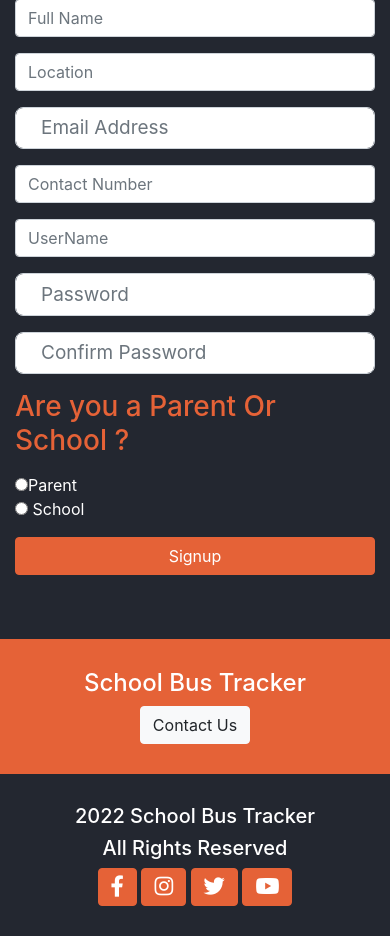
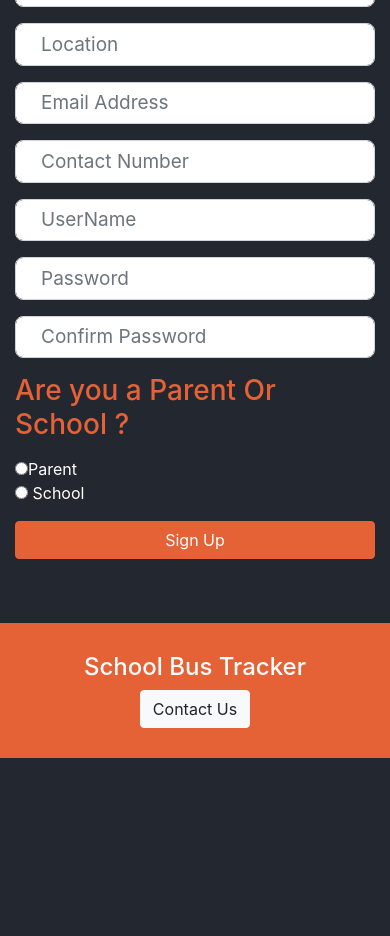
Before and after one commit to samratiam/SAHAS, a Django app: page /accounts/register/ in a window 390 px wide. Shown: the part 643-1579 px from the top of the page. After the commit the page ends 1401 px from the top, so only its background shows below. Run offline with Django 3.2, Linux system fonts and the light colour scheme.

Commit message:
Added some designs

```diff
--- a/templates/accounts/login.html
+++ b/templates/accounts/login.html
@@ -13,7 +13,7 @@
 	<div class="row">
 		<div class="col-md-6">
 			<img
-				src="{% static '/SchoolBusTracker/static/assets/images/main-page.svg' %}"
+				src="{% static './assets/images/main-page.svg' %}"
 				class="img-fluid"
 				alt="img"
 			/>
@@ -23,6 +23,7 @@
 			<div class="form-group">
 				<input
 					name="username"
+					type="text"
 					class="form-control"
 					placeholder="User Name"
 					required
@@ -40,7 +41,7 @@
 			</div>
 
 			<button type="submit" class="btn btn-accent form-btn w-100 mt-3 mb-3">
-				Signin
+				Sign In
 			</button>
 			<!-- <div class="text-center">
           OR
--- a/templates/accounts/register.html
+++ b/templates/accounts/register.html
@@ -1,7 +1,7 @@
 {% extends 'base.html' %} {% load static %} {% block content %}
 
 <main class="register container">
-	<h1 class="text-center mt-5 mb-5">Register</h1>
+	<h1 class="text-center mt-4 mb-5">Register</h1>
 
 	<!-- Include message.html to display error message  -->
 	<div class="row">
@@ -25,6 +25,7 @@
 			<div class="form-group">
 				<input
 					name="fullname"
+					type="text"
 					class="form-control"
 					placeholder="Full Name"
 					required
@@ -33,6 +34,7 @@
 			<div class="form-group">
 				<input
 					name="location"
+					type="text"
 					class="form-control"
 					placeholder="Location"
 					required
@@ -50,7 +52,7 @@
 			<div class="form-group">
 				<input
 					name="phone"
-					type="number"
+					type="text"
 					class="form-control"
 					placeholder="Contact Number"
 					required
@@ -61,6 +63,7 @@
 					name="username"
 					class="form-control"
 					placeholder="UserName"
+					type="text"
 					required
 				/>
 			</div>
@@ -98,7 +101,7 @@
 				School </br>
 
 			<button type="submit" class="btn btn-accent form-btn w-100 mt-3 mb-3">
-				Signup
+				Sign Up
 			</button>
 			<!-- <div class="text-center">
           OR
--- a/templates/includes/footer.html
+++ b/templates/includes/footer.html
@@ -12,30 +12,4 @@
 			</div>
 		</div>
 	</div>
-	<div class="container">
-		<div class="row">
-			<div class="col-md-4 text-lg-left text-center">
-				<h5>2022 School Bus Tracker</h5>
-			</div>
-			<div class="col-md-4 text-lg-center text-center">
-				<h5>All Rights Reserved</h5>
-			</div>
-			<div class="col-md-4 text-lg-right text-center">
-				<div>
-					<button class="btn btn-accent">
-						<i class="fab fa-facebook-f fa-lg"></i>
-					</button>
-					<button class="btn btn-accent">
-						<i class="fab fa-instagram fa-lg"></i>
-					</button>
-					<button class="btn btn-accent">
-						<i class="fab fa-twitter fa-lg"></i>
-					</button>
-					<button class="btn btn-accent">
-						<i class="fab fa-youtube fa-lg"></i>
-					</button>
-				</div>
-			</div>
-		</div>
-	</div>
 </footer>
--- a/templates/includes/navbar.html
+++ b/templates/includes/navbar.html
@@ -4,9 +4,7 @@
 		<a class="navbar-brand" href="/">
 			<img
 				src="{% static './assets/images/logo-text.svg' %}"
-				alt=""
-				width="180"
-				height="100"
+				height="90"
 				alt=""
 				loading="lazy"
 			/>
```
Also changed, not shown: SchoolBusTracker/static/assets/images/logo-text.svg (added), SchoolBusTracker/static/assets/images/logo.svg (added), 1 other file.
